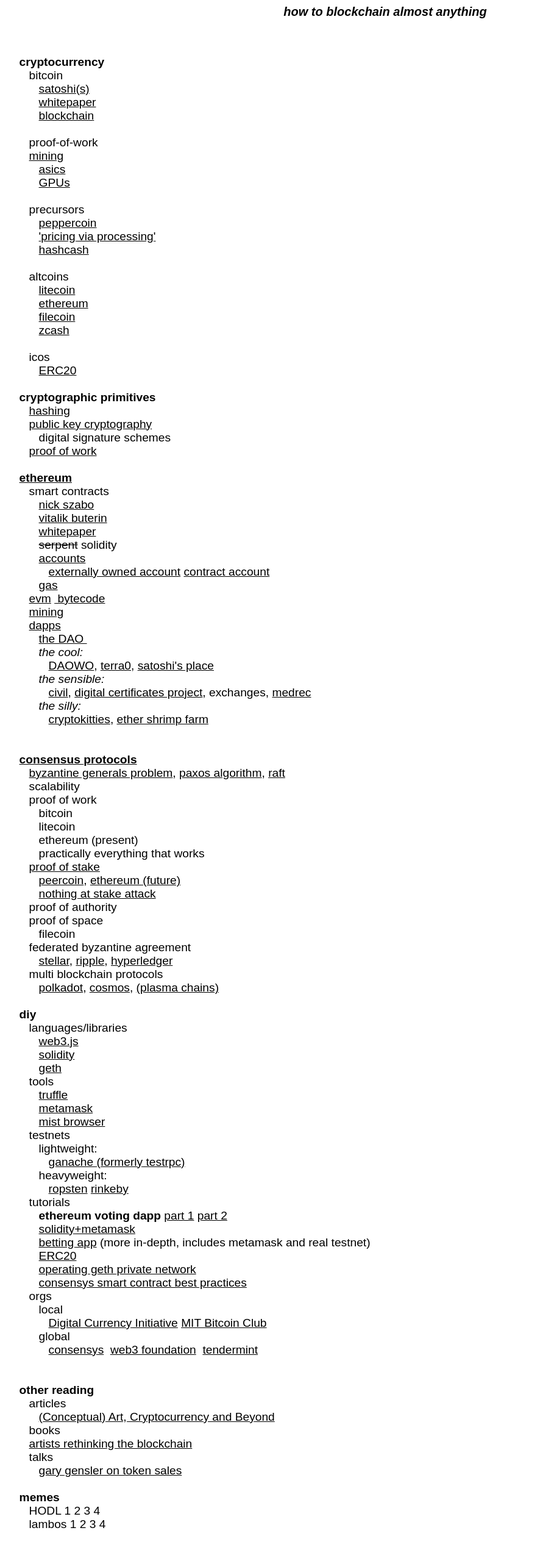
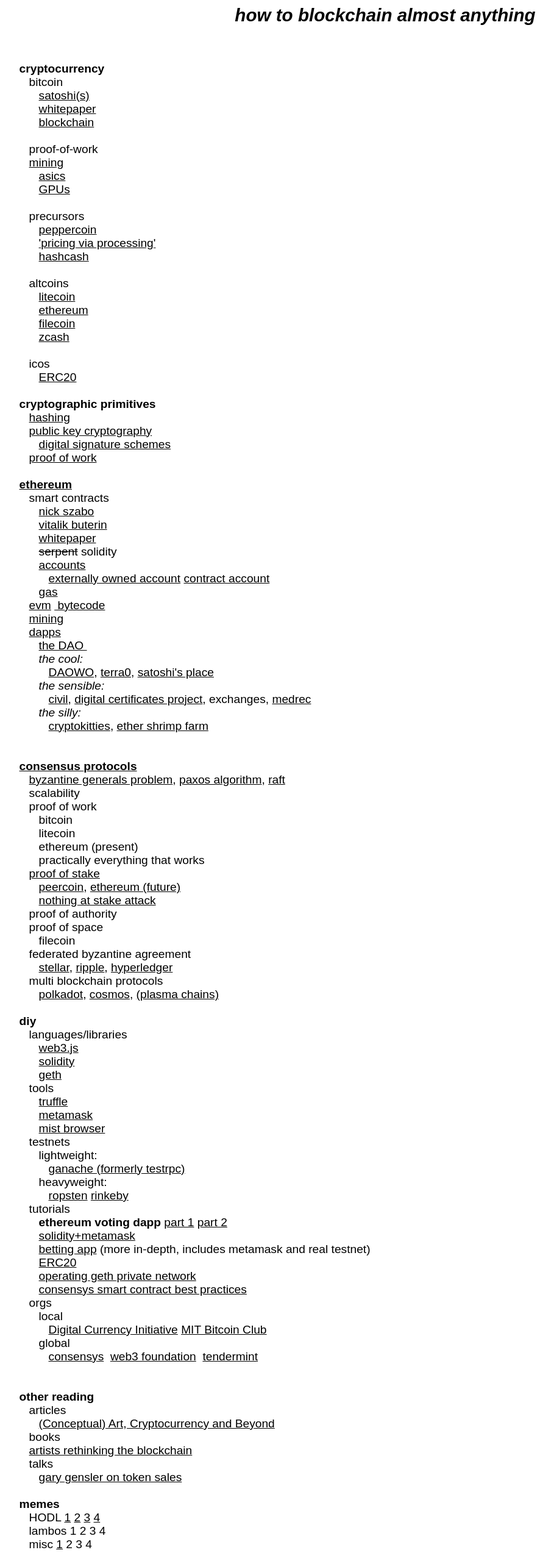
Before and after one commit to agnescameron/how-to-blockchain-almost-anything, a plain HTML site: page index.html in a window 1280 px wide. Shown: the whole page at 61% size, without its empty margins (8-917 px from the left). Drawn offline with Linux system fonts and the light colour scheme.

Commit message:
adding links

```diff
--- a/index.html
+++ b/index.html
@@ -5,7 +5,7 @@
 <body link="black" vlink="black" alink="black">
 <font face="bitstream vera sans,arial,helvetica,sans-serif">
 <center>
-<div style="font-size: 125%;">
+<div style="font-size: 185%;">
 <b><i>how to blockchain almost anything</i></b>
 </div>
 </center>
@@ -41,8 +41,8 @@
 
 <b>cryptographic primitives</b>
    <a href=https://en.wikipedia.org/wiki/Hash_function>hashing</a>
-   <a href=>public key cryptography</a>
-      digital signature schemes
+   <a href=https://upload.wikimedia.org/wikipedia/commons/thumb/4/4c/Public_key_shared_secret.svg/250px-Public_key_shared_secret.svg.png>public key cryptography</a>
+      <a href=https://upload.wikimedia.org/wikipedia/commons/thumb/2/2b/Digital_Signature_diagram.svg/800px-Digital_Signature_diagram.svg.png>digital signature schemes</a>
    <a href=https://en.wikipedia.org/wiki/Proof-of-work_system>proof of work</a>
 
 <b><a href=http://ethdocs.org/en/latest/introduction/what-is-ethereum.html>ethereum</a></b>
@@ -122,8 +122,8 @@
       <a href=https://www.coindesk.com/ex-cftc-chair-gary-gensler-on-tokens-securities-and-the-sec/>gary gensler on token sales</a>
 
 <b>memes</b>
-   HODL 1 2 3 4
+   HODL <a href="hodl3.jpg">1</a> <a href="hodl4.jpg">2</a> <a href="hodl.gif">3</a> <a href="hodl5.jpg">4</a>
    lambos 1 2 3 4
-
+   misc <a href="investing.jpg">1</a> 2 3 4
 <!--    big up <b>nchinda nchinda</b> of the mit bitcoin club
    for his outstanding contribution -->
```
